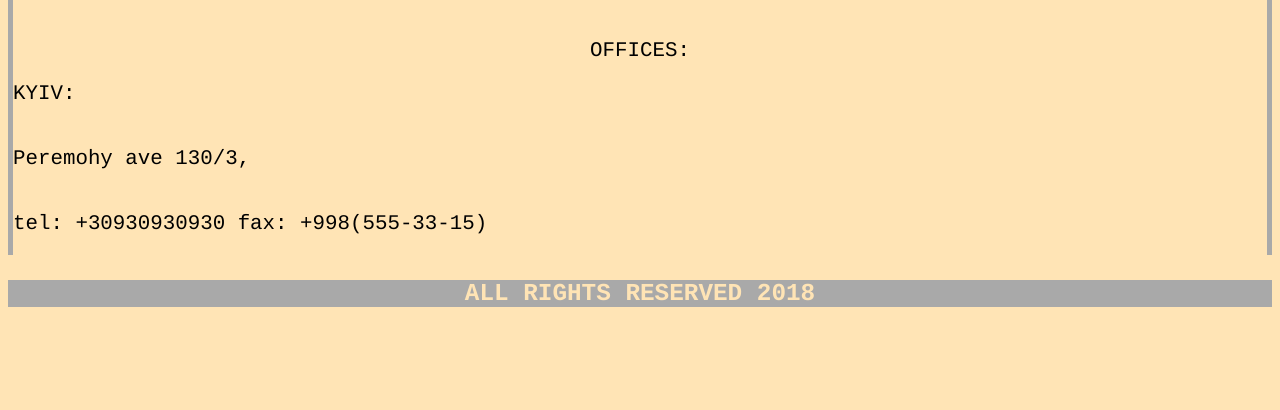
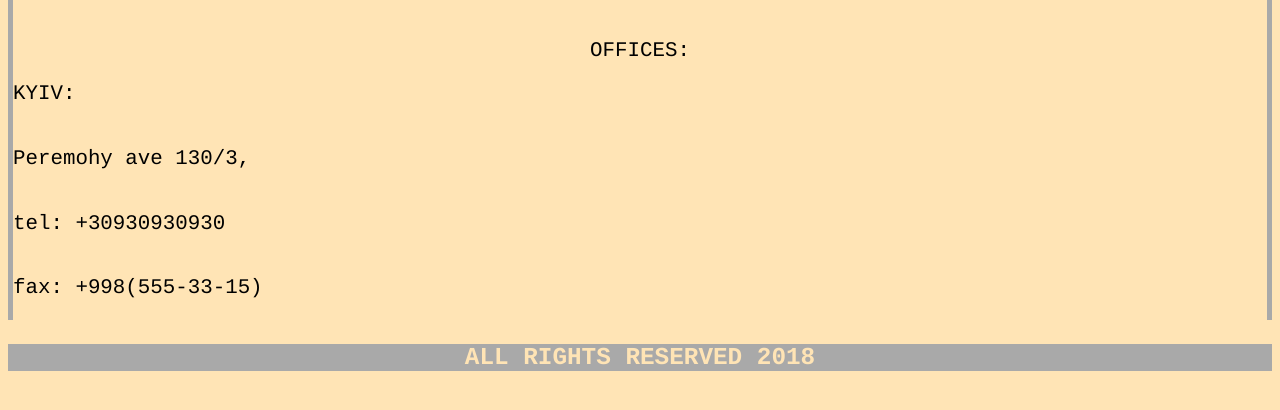
Before and after one commit to ovdey/first.github.io, a plain HTML site: page f4.html in a window 1280 px wide. Shown: the part 128-538 px from the top of the page. Drawn offline with Linux system fonts and the light colour scheme.

Commit message:
Update f4.html

```diff
--- a/f4.html
+++ b/f4.html
@@ -31,6 +31,8 @@ KYIV:
 Peremohy ave 130/3,
 <p>
 tel: +30930930930
+  <p>
+
 fax: +998(555-33-15)
 </div>
 
```
